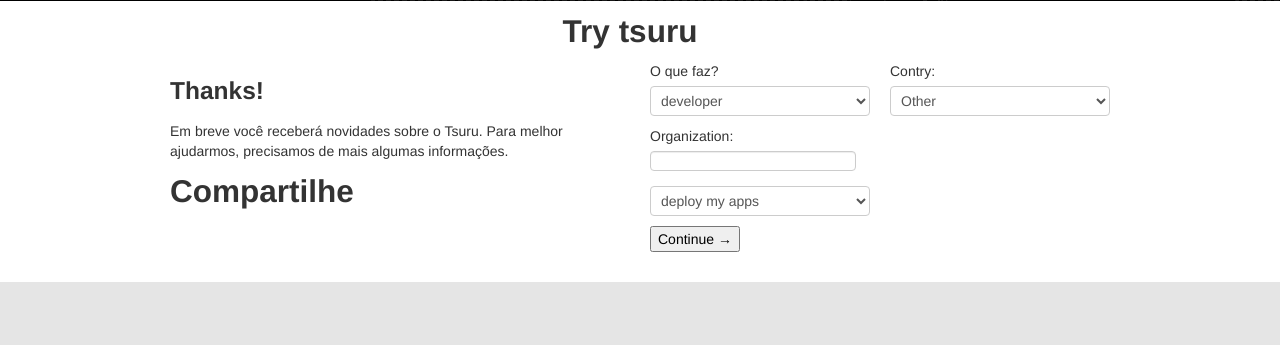
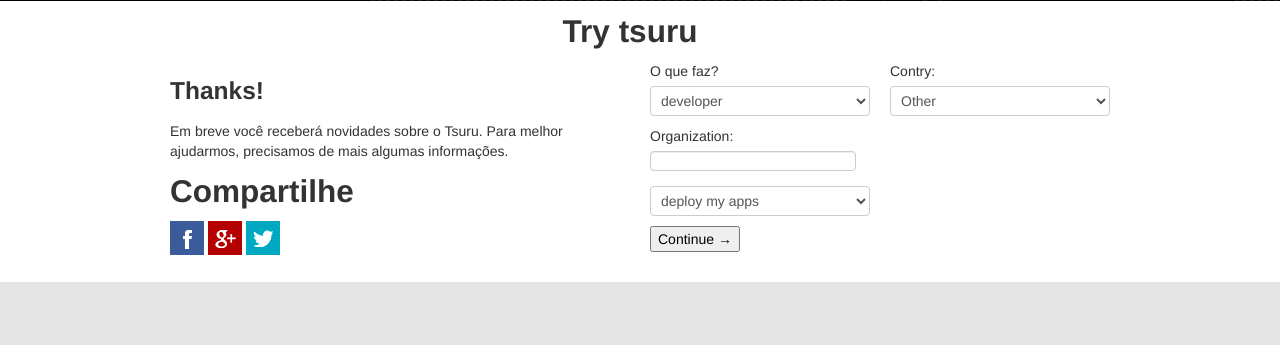
Before and after one commit to tsuru/tsuru.io, a Python web app: template templates/confirmation.html in a window 1280 px wide. Shown: the part 581-926 px from the top of the page. Run offline with Jinja, Linux system fonts and the light colour scheme; the template is opened without the code that fills it, so the values that code supplies are empty; some libraries are stand-ins or nearby versions.

Commit message:
share buttons.

```diff
--- a/static/css/index.css
+++ b/static/css/index.css
@@ -30,3 +30,12 @@
 .content .title {
 	text-align: center;
 }
+
+.thanks .share-btns {
+	list-style: none;
+	margin: 0;
+}
+
+.thanks .share-btns li {
+	display: inline;
+}
--- a/templates/confirmation.html
+++ b/templates/confirmation.html
@@ -4,6 +4,17 @@
 	<h3>Thanks!</h3>
 	<p>Em breve você receberá novidades sobre o Tsuru. Para melhor ajudarmos, precisamos de mais algumas informações.</p>
 	<h2>Compartilhe</h4>
+	<ul class="share-btns">
+		<li>
+			<a href="#"><img src="/static/img/icone_facebook.png"></a>
+		</li>
+		<li>
+			<a href="#"><img src="/static/img/icone_gplus.png"></a>
+		</li>
+		<li>
+			<a href="#"><img src="/static/img/icone_twitter.png"></a>
+		</li>
+	</ul>
 </div>
 <div class="more-info span6">
 	<form action="" method="post" accept-charset="utf-8">
```
